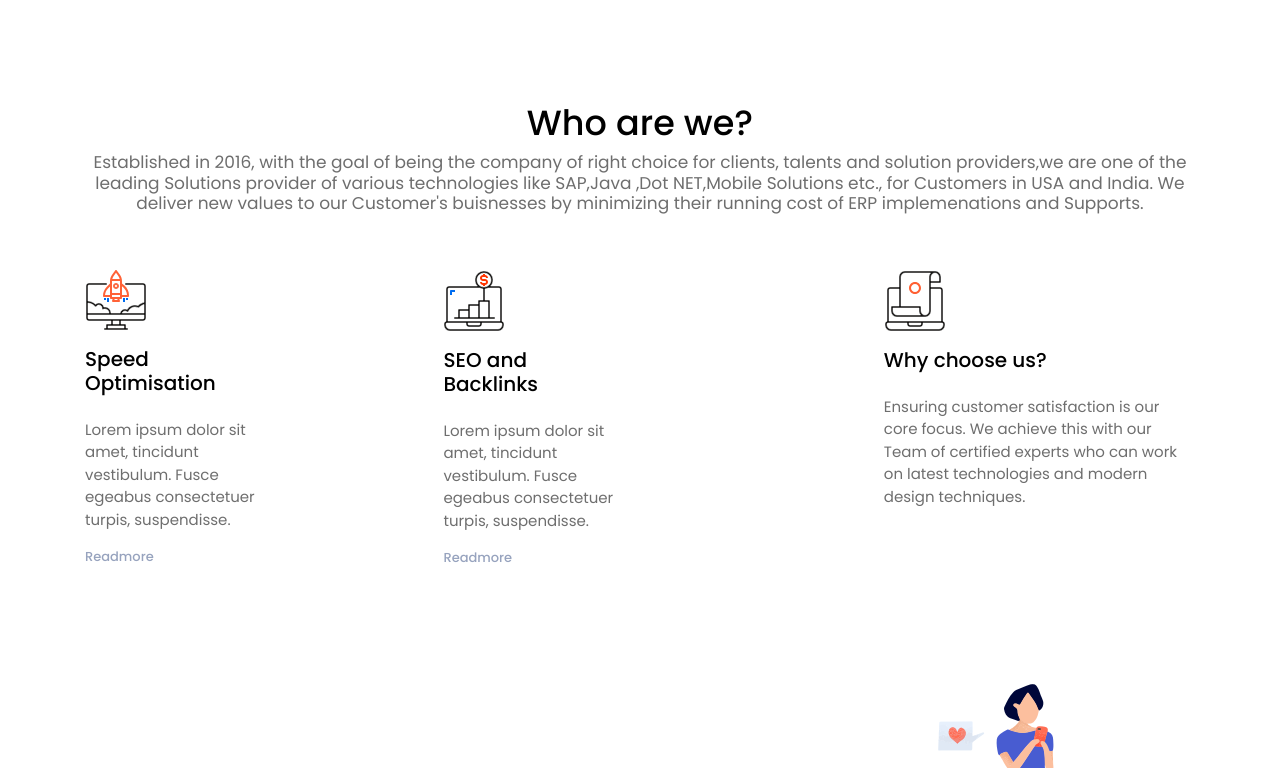
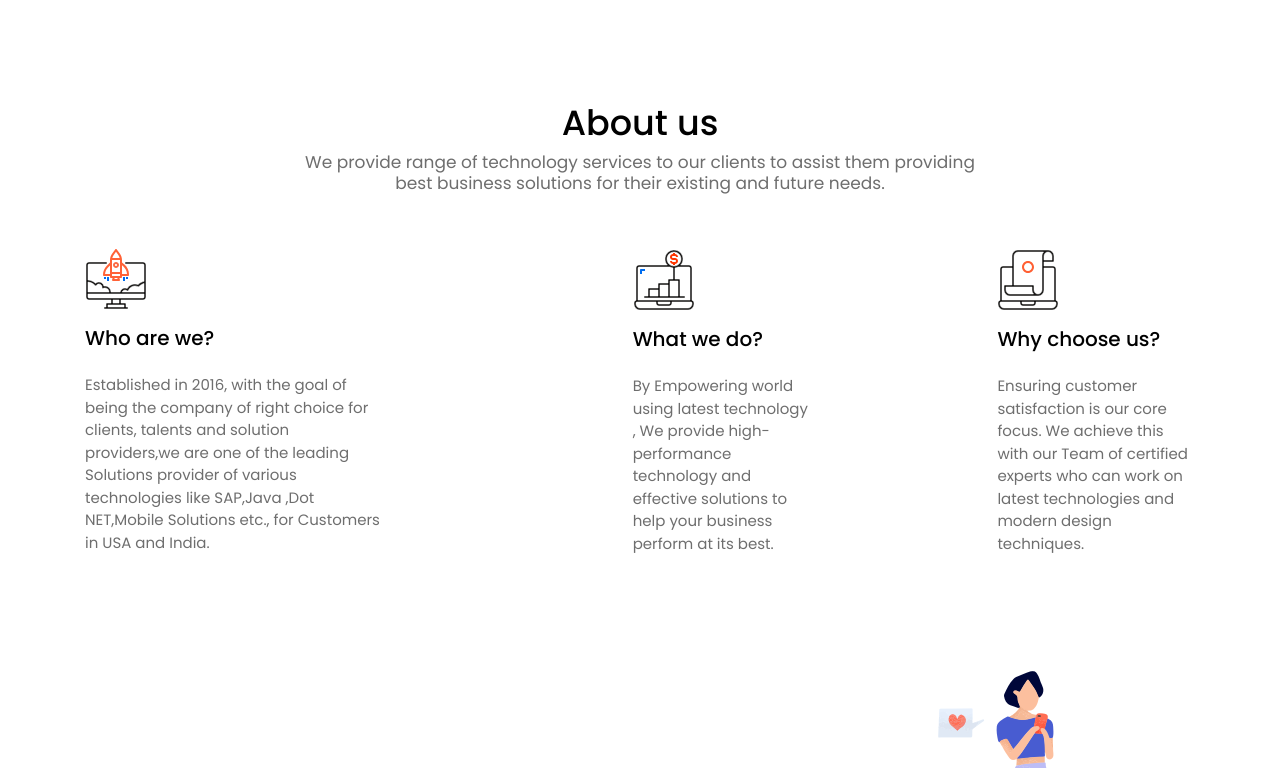
Before and after one commit to Sowmya2400/VergeSystem, a website: page index.html in a window 1280 px wide. Shown: the part 684-1452 px from the top of the page. Drawn offline with Linux system fonts and the light colour scheme.

Commit message:
about us 0.3

```diff
--- a/index.html
+++ b/index.html
@@ -70,29 +70,26 @@
     <div class="container">
       <section class="features-overview" id="features-section" >
         <div class="content-header">
-          <h2>Who are we?</h2>
-          <h6 class="section-subtitle text-muted">Established in 2016, with the goal of being the company of right choice
-            for clients, talents and solution providers,we are one of the leading Solutions
-            provider of various technologies like
-            SAP,Java ,Dot NET,Mobile Solutions etc., for Customers in USA and India.
-            We deliver new values to our Customer's buisnesses by minimizing their running
-            cost of ERP implemenations and Supports.</h6>
+          <h2>About us</h2>
+          <h6 class="section-subtitle text-muted">We provide range of technology services to our clients to assist them providing<br>best business solutions for their existing and future needs.</h6>
         </div>
         <div class="d-md-flex justify-content-between">
           <div class="grid-margin d-flex justify-content-start">
             <div class="features-width">
               <img src="images/Group12.svg" alt="" class="img-icons">
-              <h5 class="py-3">Speed<br>Optimisation</h5>
-              <p class="text-muted">Lorem ipsum dolor sit amet, tincidunt vestibulum. Fusce egeabus consectetuer turpis, suspendisse.</p>
-              <a href="#"><p class="readmore-link">Readmore</p></a>
+              <h5 class="py-3">Who are we?</h5>
+              <p class="text-muted">Established in 2016, with the goal of being the company of right choice
+                for clients, talents and solution providers,we are one of the leading Solutions
+                provider of various technologies like
+                SAP,Java ,Dot NET,Mobile Solutions etc., for Customers in USA and India.</p>
             </div>
           </div>
           <div class="grid-margin d-flex justify-content-center">
             <div class="features-width">
               <img src="images/Group7.svg" alt="" class="img-icons">
-              <h5 class="py-3">SEO and<br>Backlinks</h5>
-              <p class="text-muted">Lorem ipsum dolor sit amet, tincidunt vestibulum. Fusce egeabus consectetuer turpis, suspendisse.</p>
-              <a href="#"><p class="readmore-link">Readmore</p></a>
+              <h5 class="py-3">What we do?</h5>
+              <p class="text-muted">By Empowering world using latest technology , We provide high-performance
+                technology and effective solutions to help your business perform at its best.</p>
             </div>
           </div>
           <div class="grid-margin d-flex justify-content-end">
```
